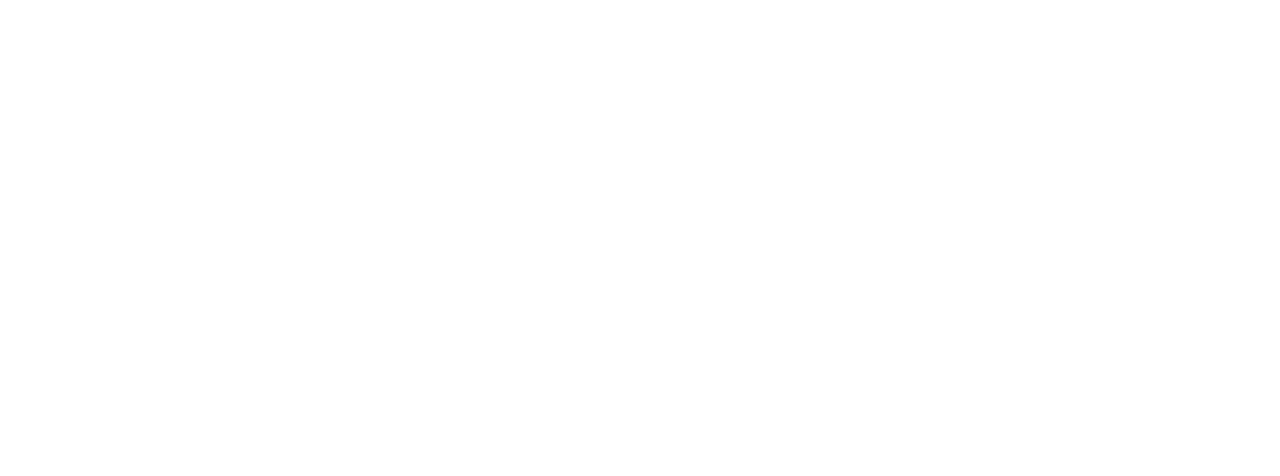
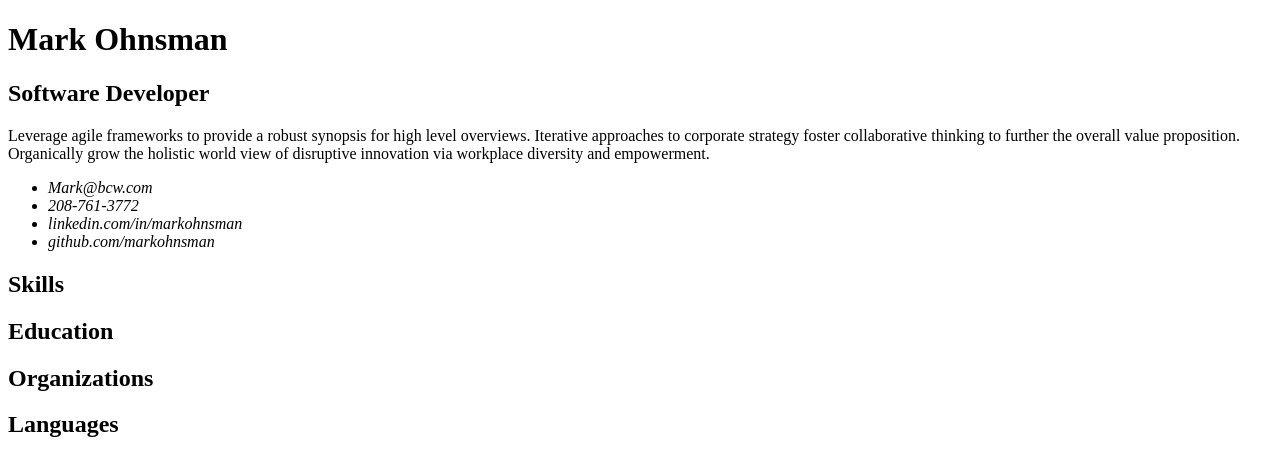
Before and after one commit to BoiseCodeWorks/summer19-resume, a plain HTML site: page index.html in a window 1280 px wide. Drawn offline with Linux system fonts and the light colour scheme.

Commit message:
Building Resume

```diff
--- a/index.html
+++ b/index.html
@@ -9,11 +9,57 @@
 </head>
 
 <body>
-
-
-
-
-
+    <header>
+        <h1>Mark Ohnsman</h1>
+        <h2>Software Developer</h2>
+        <p>Leverage agile frameworks to provide a robust synopsis for high level overviews. Iterative approaches to
+            corporate strategy foster collaborative thinking to further the overall value proposition. Organically grow
+            the holistic world view of disruptive innovation via workplace diversity and empowerment.</p>
+        <address>
+            <ul>
+                <li>Mark@bcw.com</li>
+                <li>208-761-3772</li>
+                <li>linkedin.com/in/markohnsman</li>
+                <li>github.com/markohnsman</li>
+            </ul>
+        </address>
+    </header>
+    <main>
+        <section id="skills">
+            <header>
+                <h1>Skills</h1>
+            </header>
+        </section>
+        <section id="work-experience">
+            <header>
+                <article class="job">
+                    <header>
+                        <h1></h1>
+                    </header>
+                </article>
+                <article class="job">
+                    <header>
+                        <h1></h1>
+                    </header>
+                </article>
+            </header>
+        </section>
+        <section id="education">
+            <header>
+                <h1>Education</h1>
+            </header>
+        </section>
+        <section id="organizations">
+            <header>
+                <h1>Organizations</h1>
+            </header>
+        </section>
+        <section id="languages">
+            <header>
+                <h1>Languages</h1>
+            </header>
+        </section>
+    </main>
 </body>
 
 </html>
```
